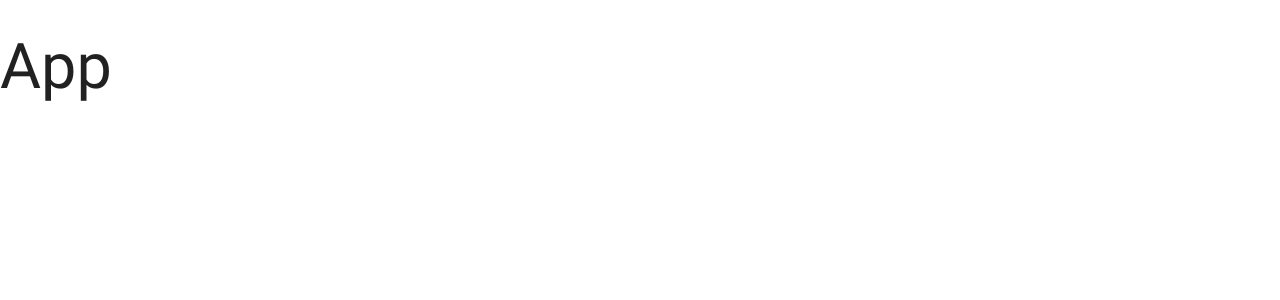
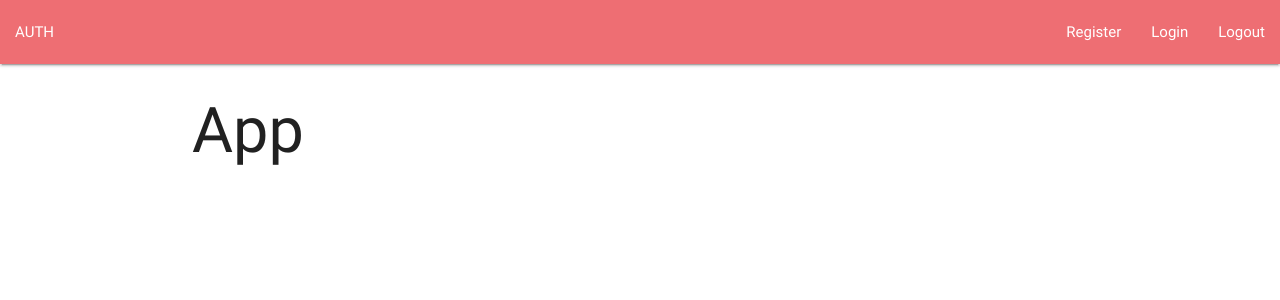
Before and after one commit to jetrotullroa/job-test-frontend, a React (Create React App) app: page / in a window 1280 px wide. Shown: the top 300 px of the page. Built offline with nearby package versions, Linux system fonts and the light colour scheme.

Commit message:
create simple navbar

```diff
--- a/src/components/App.js
+++ b/src/components/App.js
@@ -1,10 +1,14 @@
 import React, { Component } from "react";
+import Navbar from './Navbar'
 
 class App extends Component {
   render() {
     return(
-      <div className="div">
-        <h1>App</h1>
+      <div>
+        <Navbar />
+        <div className="container">
+          <h1>App</h1>
+        </div>
       </div>
     );
   }
--- /dev/null
+++ b/src/components/Navbar.js
@@ -0,0 +1,29 @@
+import React, { Component } from "react";
+
+class Navbar extends Component {
+  render() {
+    return (
+      <nav>
+        <div className="nav-wrapper">
+          <a className="left" href="/" style={{ paddingLeft: "1rem" }}>
+            AUTH
+          </a>
+          <ul className="right">
+            <li>
+              <a href="">Register</a>
+            </li>
+            <li>
+              <a href="">Login</a>
+            </li>
+
+            <li>
+              <a href="">Logout</a>
+            </li>
+          </ul>
+        </div>
+      </nav>
+    );
+  }
+}
+
+export default Navbar;
```
